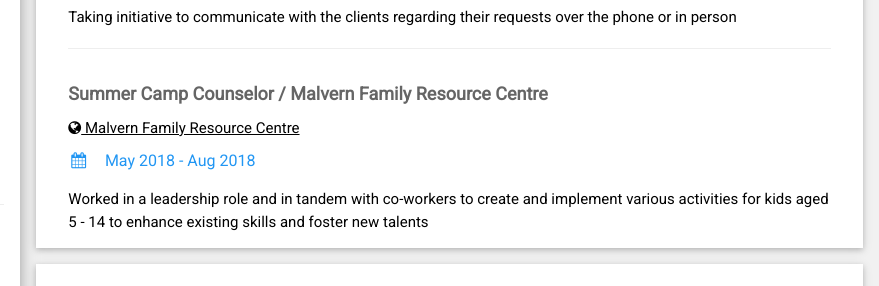
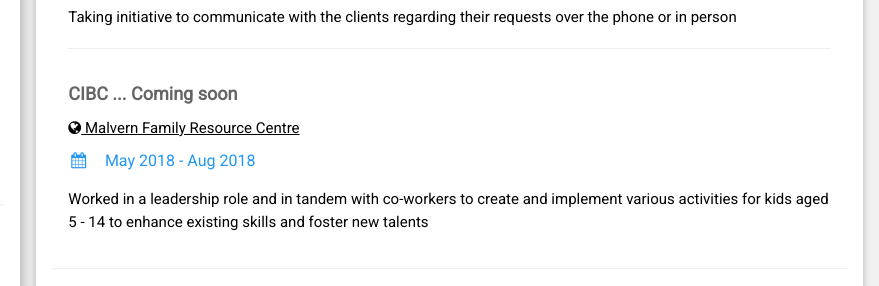
Before and after one commit to pirathapan28/pirathapan28.github.io, a website: page index.html in a window 1280 px wide. Shown: the part 361-647 px from the top of the page, 401-1280 px from the left. Drawn offline with nearby package versions, Linux system fonts and the light colour scheme.

Commit message:
Update index.html
adding cibc template to the website

```diff
--- a/index.html
+++ b/index.html
@@ -90,6 +90,14 @@ html,body,h1,h2,h3,h4,h5,h6 {font-family: "Roboto", sans-serif}
       </p>
           <hr>
         </div>
+        <div class="w3-container">
+          <h5 class="w3-opacity"><b>CIBC ... Coming soon</b></h5> <a href="http://mfrc.org/" target="_blank"><i class="fa fa-globe w3-hover-opacity"></i> Malvern Family Resource Centre</a>
+          <h6 class="w3-text-blue"><i class="fa fa-calendar fa-fw w3-margin-right"></i>May 2018 - Aug 2018</h6>
+          <p>Worked in a leadership role and in tandem with co-workers to create and implement various activities for kids aged 5 - 14 to enhance
+            existing skills and foster new talents
+          <!-- <hr> -->
+        </div>
+        <hr>
         <div class="w3-container">
           <h5 class="w3-opacity"><b>Summer Camp Counselor / Malvern Family Resource Centre</b></h5> <a href="http://mfrc.org/" target="_blank"><i class="fa fa-globe w3-hover-opacity"></i> Malvern Family Resource Centre</a>
           <h6 class="w3-text-blue"><i class="fa fa-calendar fa-fw w3-margin-right"></i>May 2018 - Aug 2018</h6>
```
